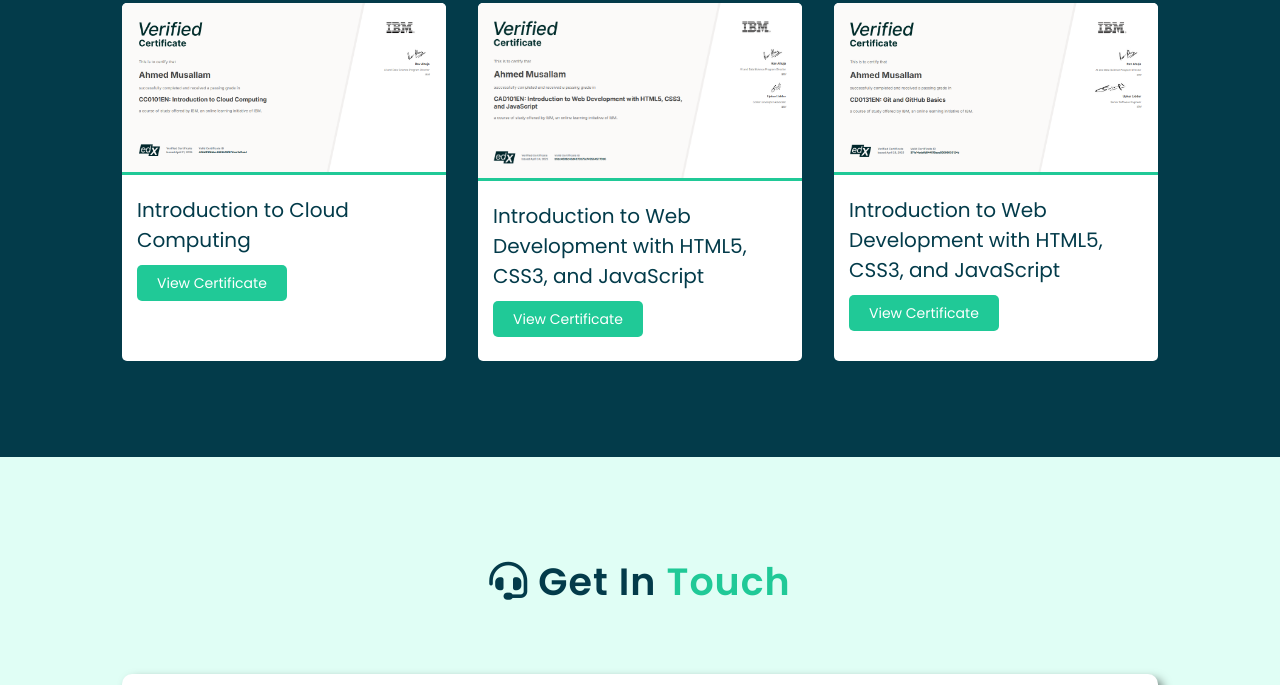
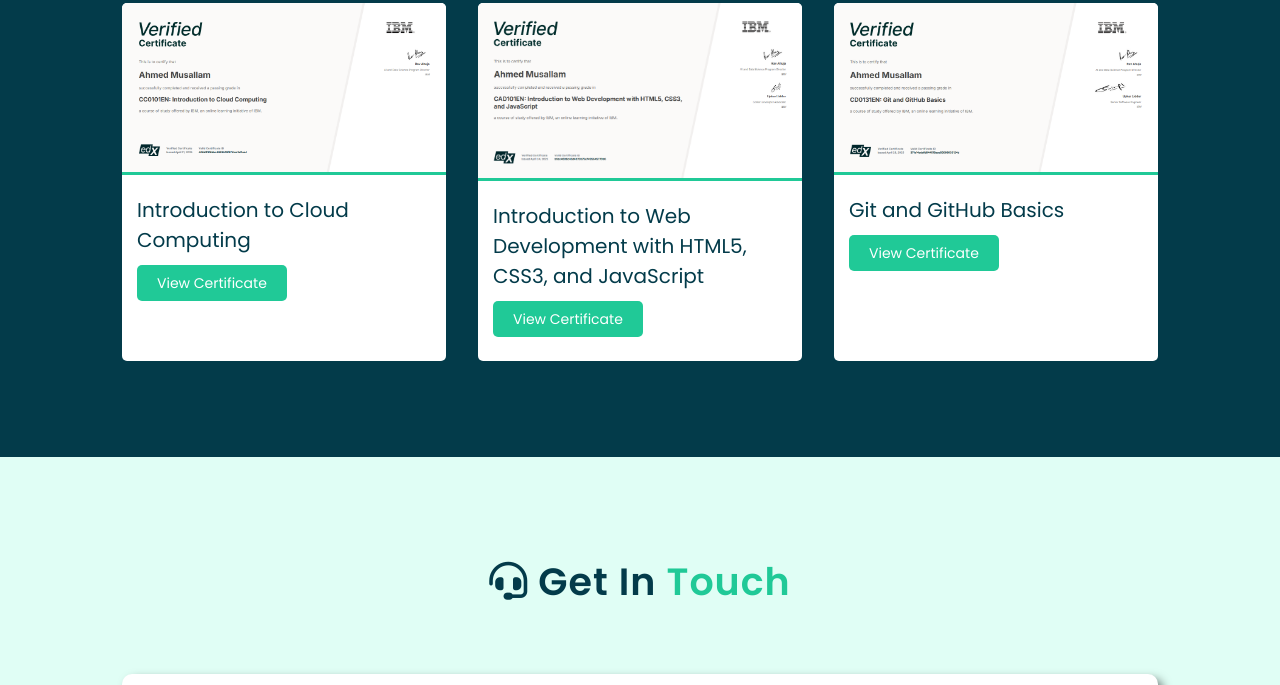
Before and after one commit to AhmedTamerMusallam/Portfolio, a plain HTML site: page index.html in a window 1280 px wide. Shown: the part 3027-3712 px from the top of the page. Drawn offline with Linux system fonts and the light colour scheme.

Commit message:
Update index.html

```diff
--- a/index.html
+++ b/index.html
@@ -156,7 +156,7 @@
           <div class="item">
             <img src="img/Git_certificate.PNG" alt="To Do List">
             <div class="item-content">
-              <h3>Introduction to Web Development with HTML5, CSS3, and JavaScript</h3>
+              <h3>Git and GitHub Basics</h3>
               <a href="https://courses.edx.org/certificates/371a14addfd644518aae83096933124d?_gl=1*u3x68r*_gcl_au*MTQ2NDYwMjE2MC4xNzQ0MDUyMDQy*_ga*MTg1MzM4Nzc4OS4xNzQ0MDUxNjMx*_ga_D3KS4KMDT0*MTc0NjAyNjU1MS40Ny4xLjE3NDYwMjY1NjUuNDYuMC4w" target="_blank" class="btn-primary">View Certificate</a>
             </div>
           </div>
```
